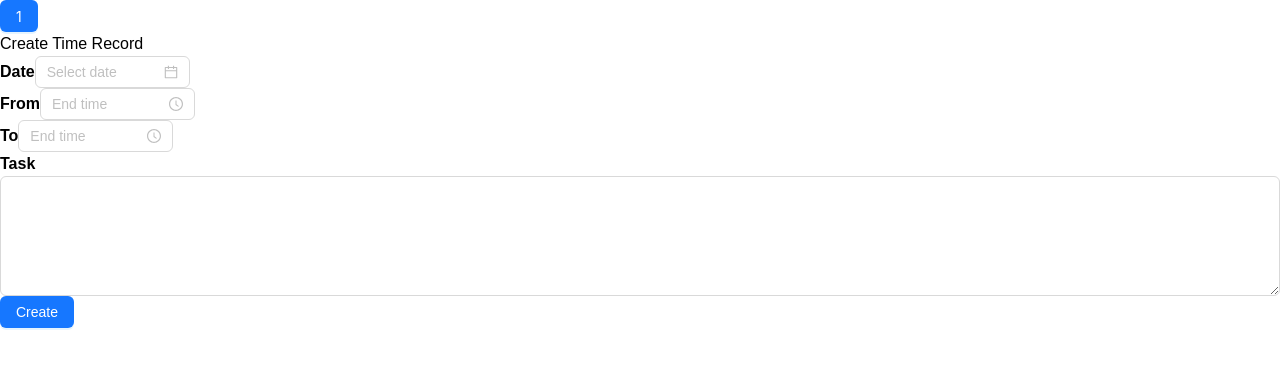
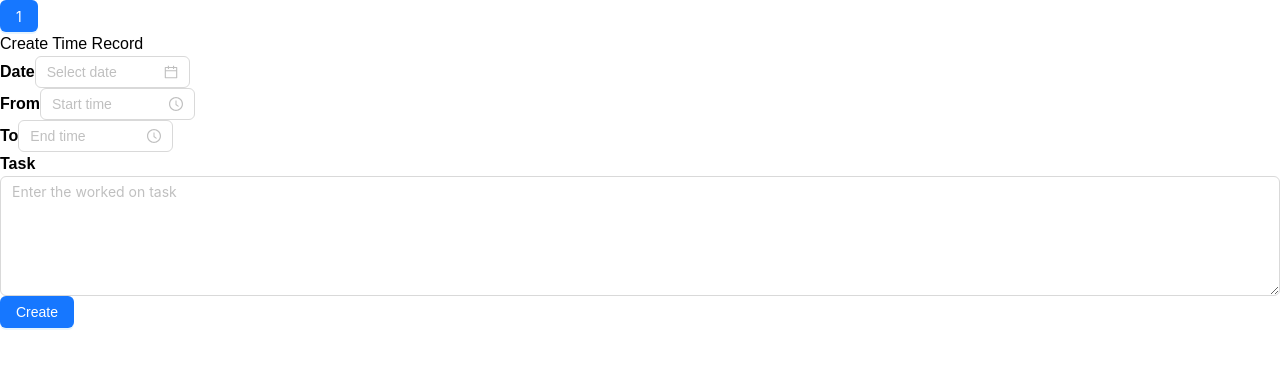
Before and after one commit to bitfexl/timetracker, a React (Vite) app in the folder time-tracker-ui/: page / in a window 1280 px wide. Shown: the top 368 px of the page. Built offline with nearby package versions, Linux system fonts and the light colour scheme.

Commit message:
fixed placeholder

```diff
--- a/time-tracker-ui/src/interaction/CreateTimeRecord.tsx
+++ b/time-tracker-ui/src/interaction/CreateTimeRecord.tsx
@@ -45,7 +45,7 @@ export function CreateTimeRecord({ onChange, value }: CreateTimeRecordProps) {
                     defaultValue={value.from == null ? undefined : dayjs(value.from, timeFormat)}
                     onChange={handleChangeFrom}
                     minuteStep={5}
-                    placeholder="End time"
+                    placeholder="Start time"
                     style={{ width: 155 }}
                 ></TimePicker>
             }
@@ -64,6 +64,7 @@ export function CreateTimeRecord({ onChange, value }: CreateTimeRecordProps) {
                     rows={5}
                     cols={40}
                     defaultValue={value.task ?? undefined}
+                    placeholder="Enter the worked on task"
                     onChange={(e) => handleChangeTask(e.target.value)}
                 ></TextArea>
             }
```
